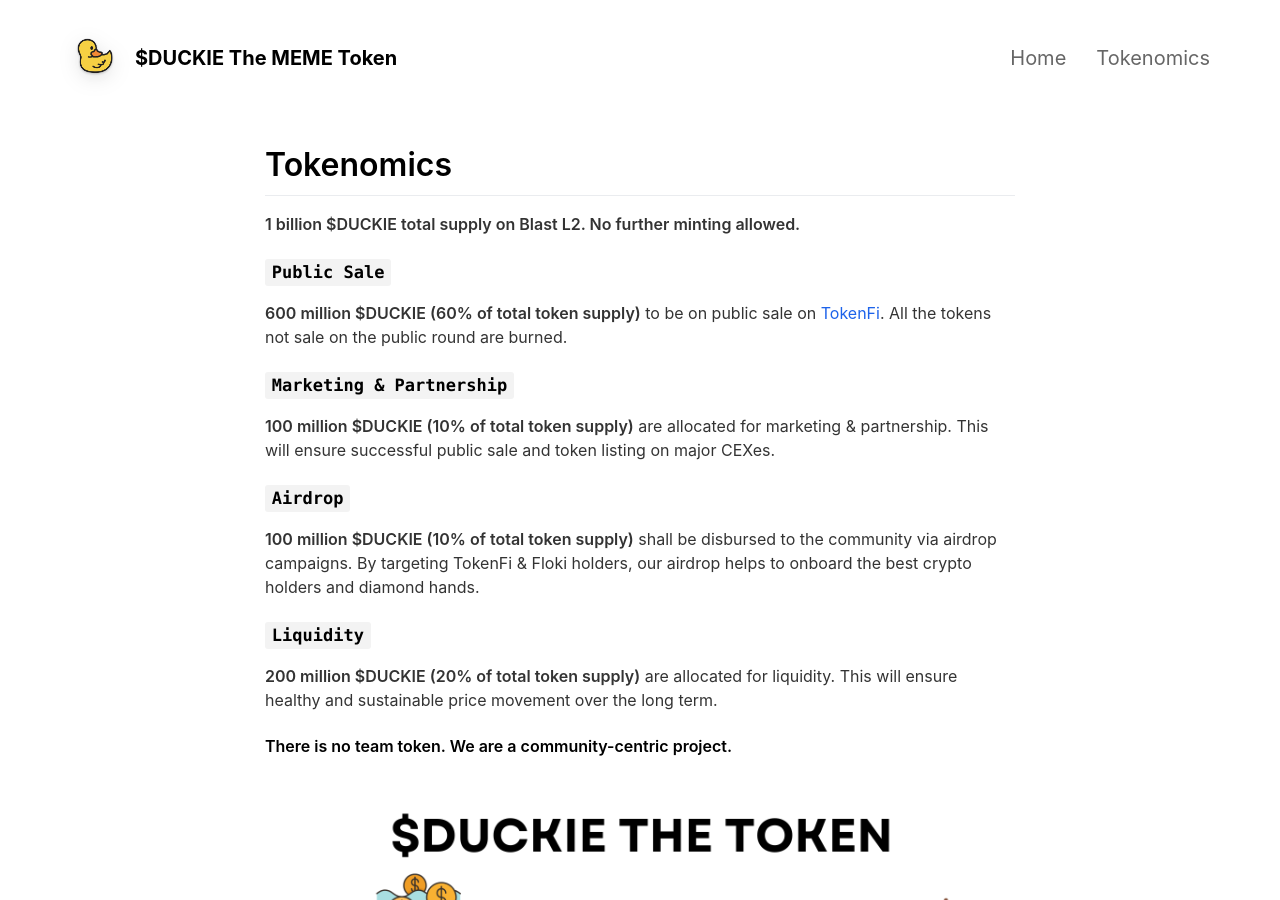
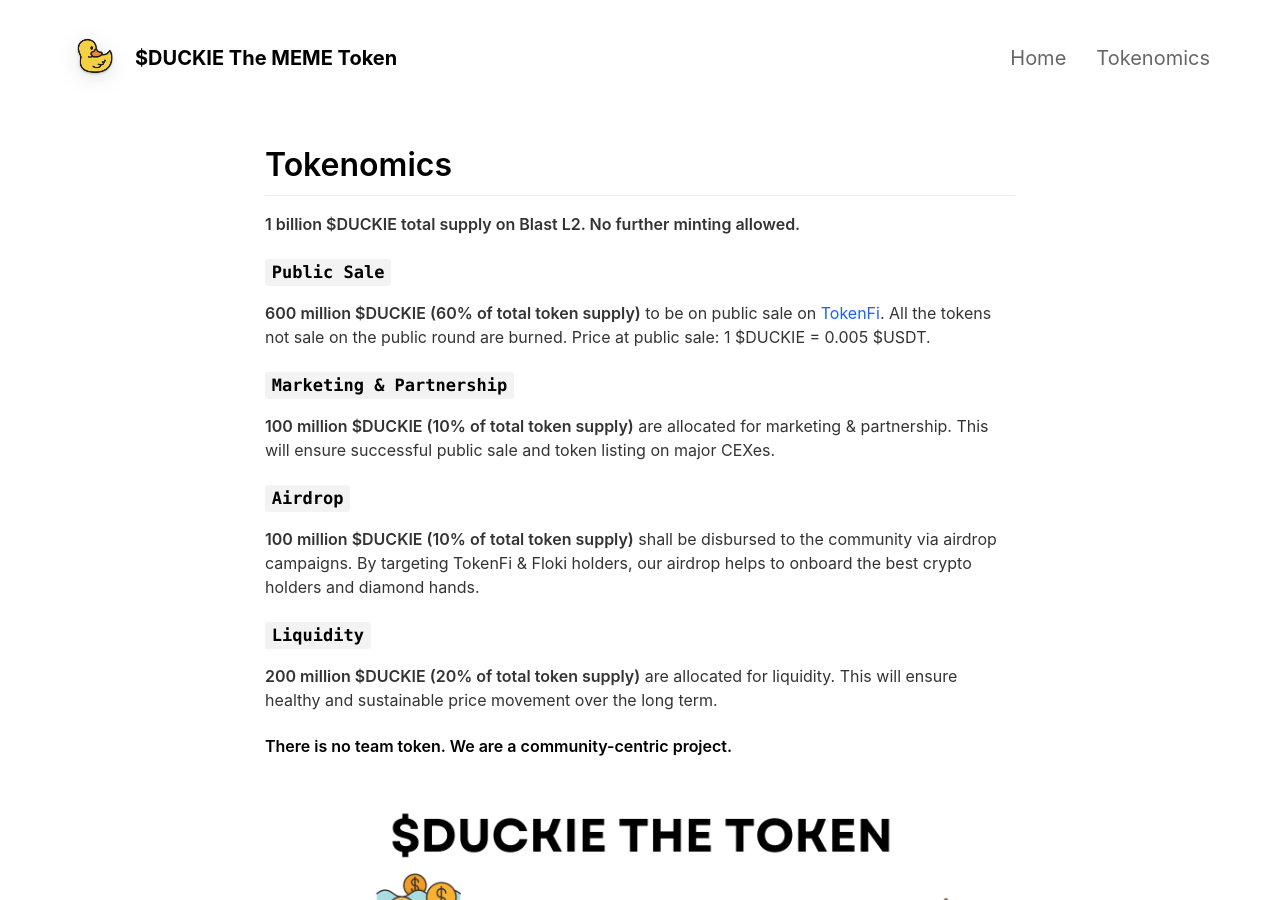
Before and after one commit to duckiethetoken/duckiethetoken, a Jekyll site: the page built from _pages/tokenomics.md, in a window 1280 px wide and 900 px high. Built offline with Jekyll 4.4.1, drawn with Linux system fonts in a browser that asks for light colours; nearby versions of some CDN libraries.

Commit message:
Update tokenomics.md

```diff
--- a/_pages/tokenomics.md
+++ b/_pages/tokenomics.md
@@ -8,7 +8,7 @@ include_in_header: true
 **1 billion $DUCKIE total supply on Blast L2. No further minting allowed.**
 
 ### `Public Sale`
-**600 million $DUCKIE (60% of total token supply)** to be on public sale on [TokenFi](https://tokenfi.com). All the tokens not sale on the public round are burned.
+**600 million $DUCKIE (60% of total token supply)** to be on public sale on [TokenFi](https://tokenfi.com). All the tokens not sale on the public round are burned. Price at public sale: 1 $DUCKIE = 0.005 $USDT.
 
 ### `Marketing & Partnership`
 **100 million $DUCKIE (10% of total token supply)** are allocated for marketing & partnership. This will ensure successful public sale and token listing on major CEXes.
```
